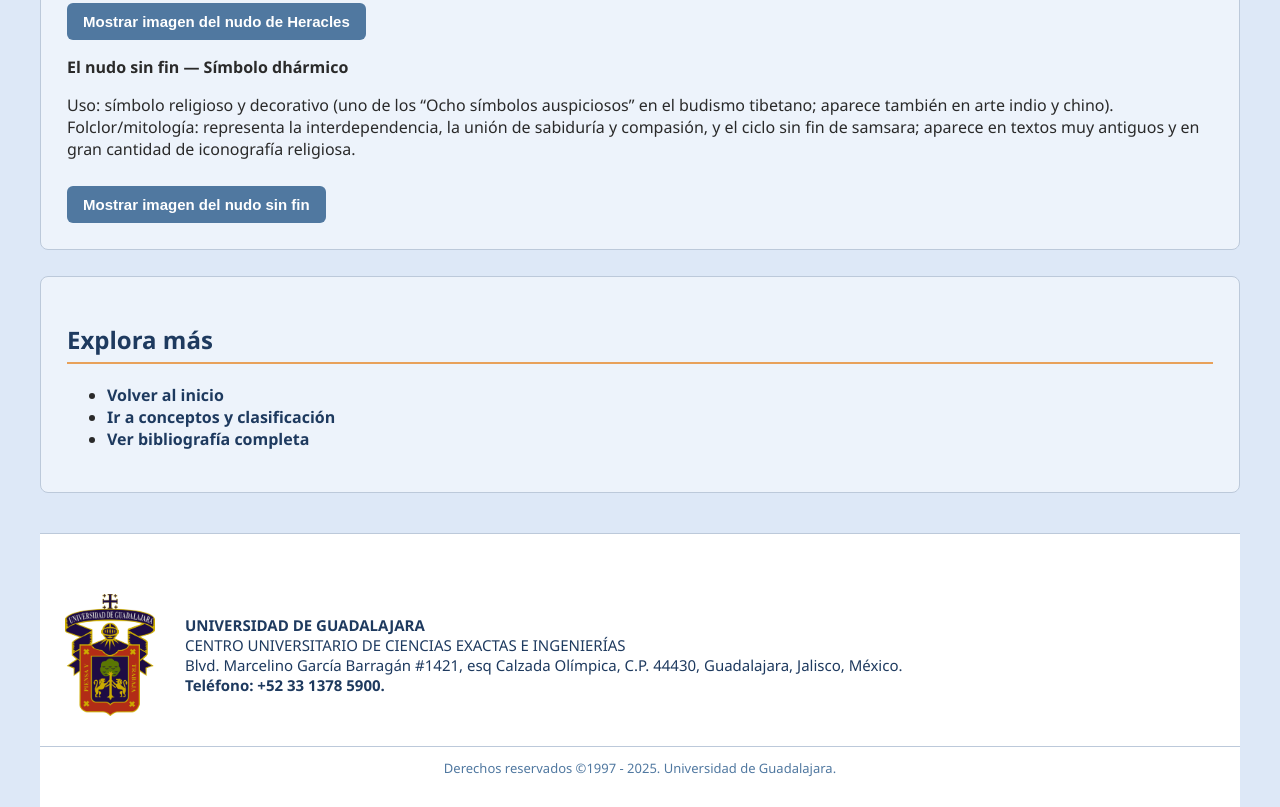
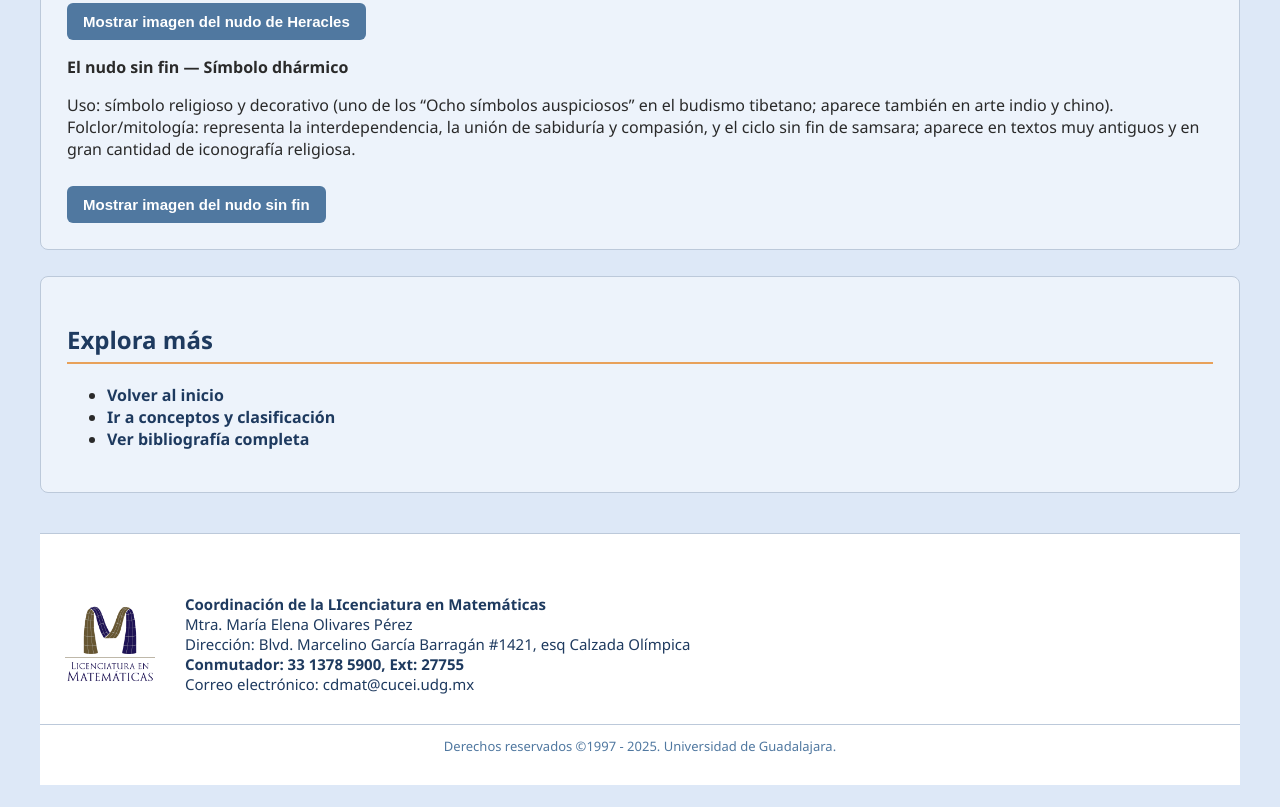
Before and after one commit to cdmat-UDG/Teoria-de-nudos, a plain HTML site: page historia.html in a window 1280 px wide. Shown: the part 1829-2636 px from the top of the page. After the commit the page ends 2614 px from the top, so only its background shows below. Drawn offline with Linux system fonts and the light colour scheme.

```diff
--- a/historia.html
+++ b/historia.html
@@ -97,7 +97,7 @@ nav {
       <div class="brand">
         <div class="logo"><img src="img/logo.png" alt="Logo UDG" style="width:60px;height:auto;border-radius:8px;"></div>
         <div>
-          <div class="site-title">Departamento de Matemáticas — Universidad de Guadalajara</div>
+         <div class="site-title">Divulgación y difusión en Matemáticas <br>Universidad de Guadalajara<br></div>
           <div class="muted">Portal institucional</div>
         </div>
       </div>
@@ -266,12 +266,13 @@ nav {
 
     <footer class="udg-footer">
       <div class="footer-top">
-        <img src="img/logo.png" alt="Logo Universidad de Guadalajara">
+        <img src="img/logoM.png" alt="Logo Universidad de Guadalajara">
         <div>
-          <strong>UNIVERSIDAD DE GUADALAJARA</strong><br>
-          CENTRO UNIVERSITARIO DE CIENCIAS EXACTAS E INGENIERÍAS<br>
-          Blvd. Marcelino García Barragán #1421, esq Calzada Olímpica, C.P. 44430, Guadalajara, Jalisco, México.<br>
-          <strong>Teléfono: +52 33 1378 5900.</strong>
+          <strong>Coordinación de la LIcenciatura en Matemáticas</strong><br>
+          Mtra. María Elena Olivares Pérez<br>
+          Dirección: Blvd. Marcelino García Barragán #1421, esq Calzada Olímpica<br>
+          <strong>Conmutador: 33 1378 5900, Ext: 27755</strong>
+          <br>Correo electrónico: cdmat@cucei.udg.mx<br>
         </div>
       </div>
       <div class="footer-bottom">
```
